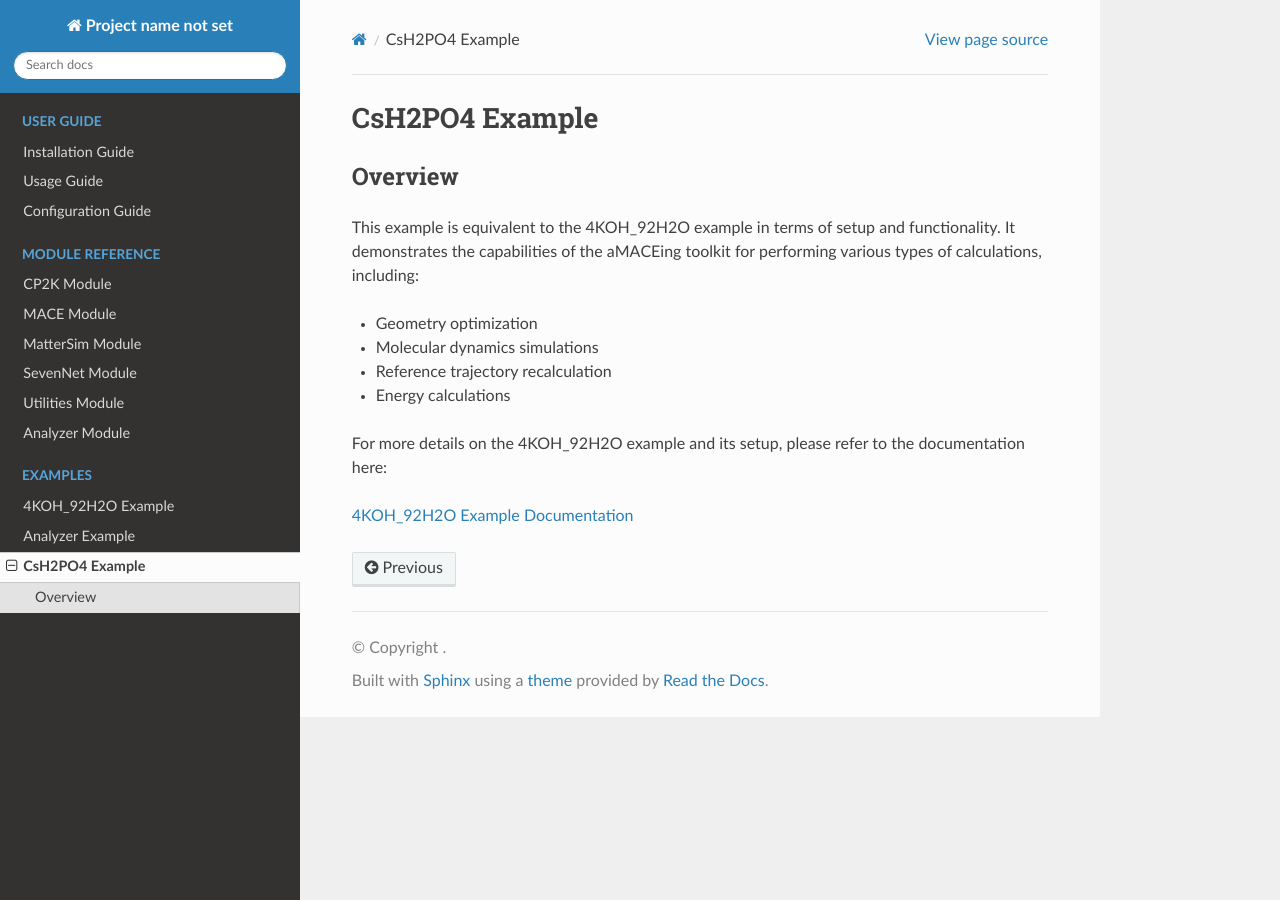
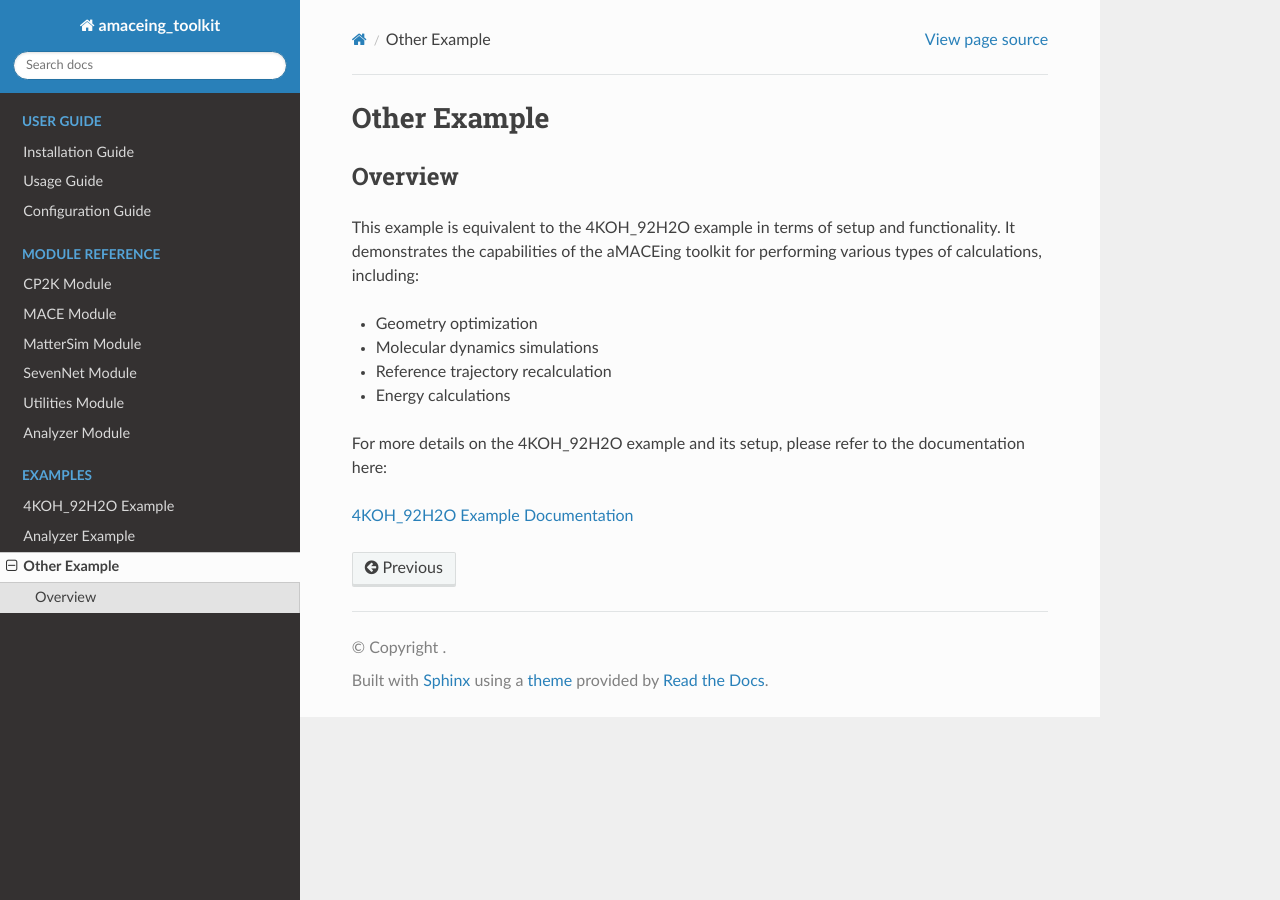
Before and after one commit to jhaens/amaceing_toolkit, a Sphinx documentation site: the page built from docs/source/examples/other.rst, in a window 1280 px wide. Built offline with Sphinx 7.4.7 and the Read the Docs theme 3.1.0, drawn with Linux system fonts in a browser that asks for light colours.

Commit message:
Update docs

```diff
--- a/docs/source/conf.py
+++ b/docs/source/conf.py
@@ -27,3 +27,7 @@ try:
     print(f"Successfully imported amaceing_toolkit: {amaceing_toolkit.__file__}")
 except ImportError as e:
     print(f"IMPORT ERROR: {e}")
+
+
+# -- Project information -----------------------------------------------------
+project = 'amaceing_toolkit'
--- a/docs/source/examples/other.rst
+++ b/docs/source/examples/other.rst
@@ -1,4 +1,4 @@
-CsH2PO4 Example
+Other Example
 ===============
 
 Overview
```
